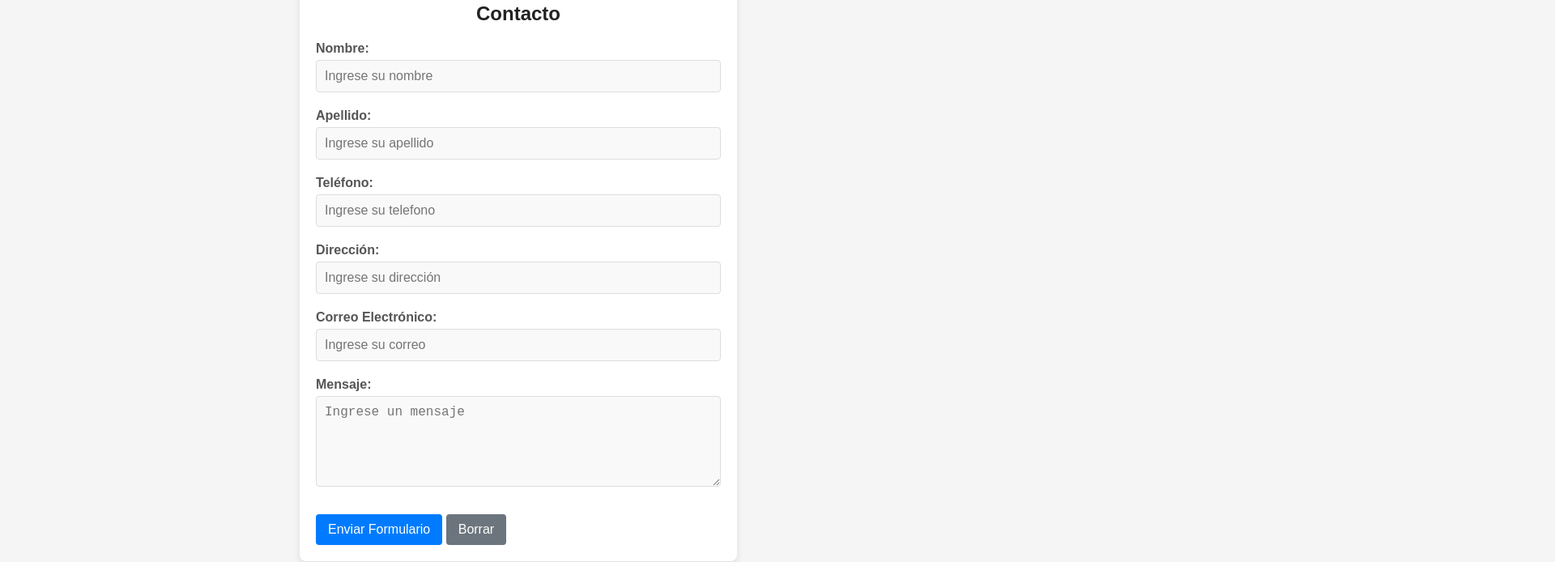
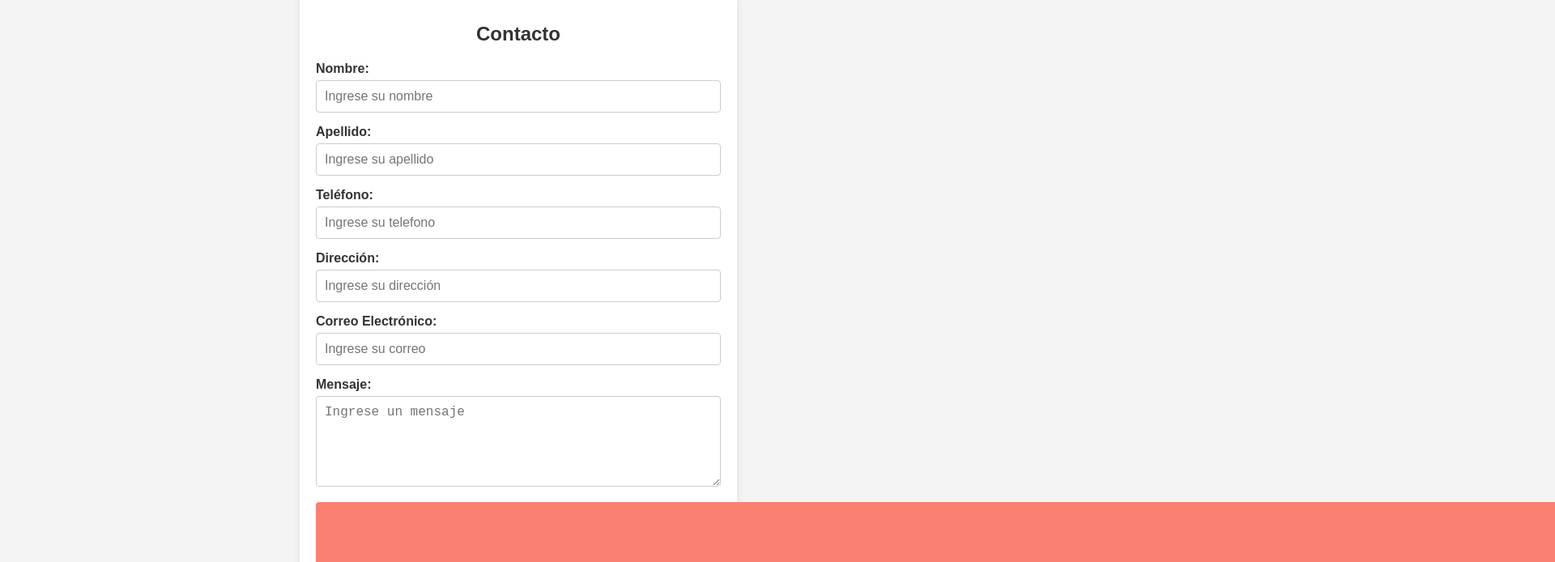
Before and after one commit to tebalv/PilarTecno-Git--grupal, a plain HTML site: page index.html in a window 1280 px wide. Shown: the part 62-756 px from the top of the page at 81% size, 1920 px wide, since content can reach past the window. Drawn offline with Linux system fonts and the light colour scheme.

Commit message:
Revert "Changing style and adding JS"

```diff
--- a/index.html
+++ b/index.html
@@ -38,6 +38,5 @@
             <input type="reset" value="Borrar" class="btn">
         </form>
     </div>
-    <script src="script.js"></script>
 </body>
 </html>
--- a/script.js
+++ /dev/null
@@ -1,38 +0,0 @@
-document.addEventListener('DOMContentLoaded', function() {
-    const form = document.querySelector('form');
-    const formContainer = document.querySelector('.form-container');
-
-    // Muestra el contenedor del formulario con una transición
-    formContainer.classList.add('show');
-
-    // Maneja el envío del formulario
-    form.addEventListener('submit', function(event) {
-        event.preventDefault(); // Evita el envío real del formulario para efectos de demostración
-
-        // Crea un mensaje de éxito
-        const message = document.createElement('div');
-        message.className = 'success-message';
-        message.textContent = '¡Formulario enviado exitosamente!';
-        formContainer.appendChild(message);
-
-        // Oculta el mensaje después de 3 segundos
-        setTimeout(() => {
-            message.style.opacity = 0;
-            setTimeout(() => {
-                formContainer.removeChild(message);
-            }, 500); // Espera a que la transición de opacidad termine
-        }, 3000);
-    });
-
-    // Validación dinámica de campos
-    const inputs = form.querySelectorAll('input, textarea');
-    inputs.forEach(input => {
-        input.addEventListener('input', function() {
-            if (this.checkValidity()) {
-                this.style.borderColor = '#28a745'; // Verde para válido
-            } else {
-                this.style.borderColor = '#dc3545'; // Rojo para inválido
-            }
-        });
-    });
-});
--- a/styles.css
+++ b/styles.css
@@ -1,112 +1,67 @@
-/* Estilos generales para el body */
 body {
+    font-family: Arial, sans-serif;
+    background-color: #f4f4f4;
     margin: 0;
     padding: 0;
-    font-family: Arial, sans-serif;
-    background-color: #f5f5f5; /* Color de fondo gris claro */
-    color: #333; /* Color de texto gris oscuro */
-    display: flex;
-    justify-content: center;
-    align-items: center;
-    height: 100vh; /* Asegura que el contenido esté centrado verticalmente */
 }
 
-/* Estilos para el contenedor del formulario */
 .form-container {
-    background-color: #fff; /* Fondo blanco para el contenedor */
-    border-radius: 8px; /* Bordes redondeados */
-    box-shadow: 0 4px 8px rgba(0, 0, 0, 0.1); /* Sombra sutil */
+    width: 100%;
+    max-width: 500px;
+    margin: 50px auto;
+    background-color: #fff;
     padding: 20px;
-    width: 100%;
-    max-width: 500px; /* Ancho máximo para el contenedor */
-    opacity: 0; /* Inicialmente oculto para la transición */
-    transition: opacity 0.5s ease; /* Transición suave */
+    border-radius: 8px;
+    box-shadow: 0 0 10px rgba(0, 0, 0, 0.1);
 }
 
-.form-container.show {
-    opacity: 1; /* Mostrar el contenedor cuando se aplica la clase 'show' */
+h2 {
+    text-align: center;
+    color: #333;
+    margin-bottom: 20px;
 }
 
-/* Estilos para los encabezados */
-h2 {
-    margin-top: 0;
-    color: #222; /* Color del encabezado gris oscuro */
-    text-align: center; /* Centrando el texto */
+.form-group {
+    margin-bottom: 15px;
 }
 
-/* Estilos para los grupos de formulario */
-.form-group {
-    margin-bottom: 20px; /* Espacio entre grupos de formulario */
-}
-
-/* Estilos para las etiquetas */
 label {
     display: block;
     font-weight: bold;
     margin-bottom: 5px;
-    color: #555; /* Color gris medio para las etiquetas */
+    color: #333;
 }
 
-/* Estilos para los campos de entrada */
 input[type="text"],
 input[type="tel"],
 input[type="email"],
+input[type="reset"],
 textarea {
-    width: 100%; /* Ocupa todo el ancho del contenedor */
+    width: 100%;
     padding: 10px;
-    border: 1px solid #ddd; /* Borde gris claro */
-    border-radius: 4px; /* Bordes redondeados */
-    box-sizing: border-box; /* Incluye el padding y el borde en el ancho total */
+    border: 1px solid #ccc;
+    border-radius: 4px;
+    box-sizing: border-box;
     font-size: 16px;
-    background-color: #f9f9f9; /* Fondo ligeramente gris */
 }
 
-/* Estilos para el botón de enviar y borrar */
+textarea {
+    resize: vertical;
+}
+
 .btn {
-    background-color: #007BFF; /* Color de fondo azul */
-    color: #fff; /* Color del texto blanco */
-    border: none;
-    padding: 10px 15px;
-    border-radius: 4px; /* Bordes redondeados */
+    display: inline-block;
+    width: 100%;
+    padding: 10px;
+    background-color: #007bff;
+    color: white;
+    border: 2000px solid salmon;
+    border-radius: 4px;
+    font-size: 16px;
     cursor: pointer;
-    font-size: 16px;
-    text-align: center;
-    display: inline-block;
-    text-decoration: none;
-    margin-top: 10px;
+    transition: background-color 0.3s ease;
 }
 
 .btn:hover {
-    background-color: #0056b3; /* Color de fondo azul oscuro en hover */
+    background-color: #0056b3;
 }
-
-/* Estilo para el botón de reset */
-input[type="reset"] {
-    background-color: #6c757d; /* Color de fondo gris */
-    color: #fff; /* Color del texto blanco */
-    border: none;
-    padding: 10px 15px;
-    border-radius: 4px; /* Bordes redondeados */
-    cursor: pointer;
-    font-size: 16px;
-    text-align: center;
-    display: inline-block;
-    text-decoration: none;
-    margin-top: 10px;
-}
-
-input[type="reset"]:hover {
-    background-color: #5a6268; /* Color de fondo gris oscuro en hover */
-}
-
-/* Mensaje de éxito */
-.success-message {
-    background-color: #28a745; /* Color verde para éxito */
-    color: #fff;
-    padding: 15px;
-    border-radius: 4px;
-    text-align: center;
-    margin-top: 20px;
-    opacity: 1;
-    transition: opacity 0.5s ease;
-}
```
